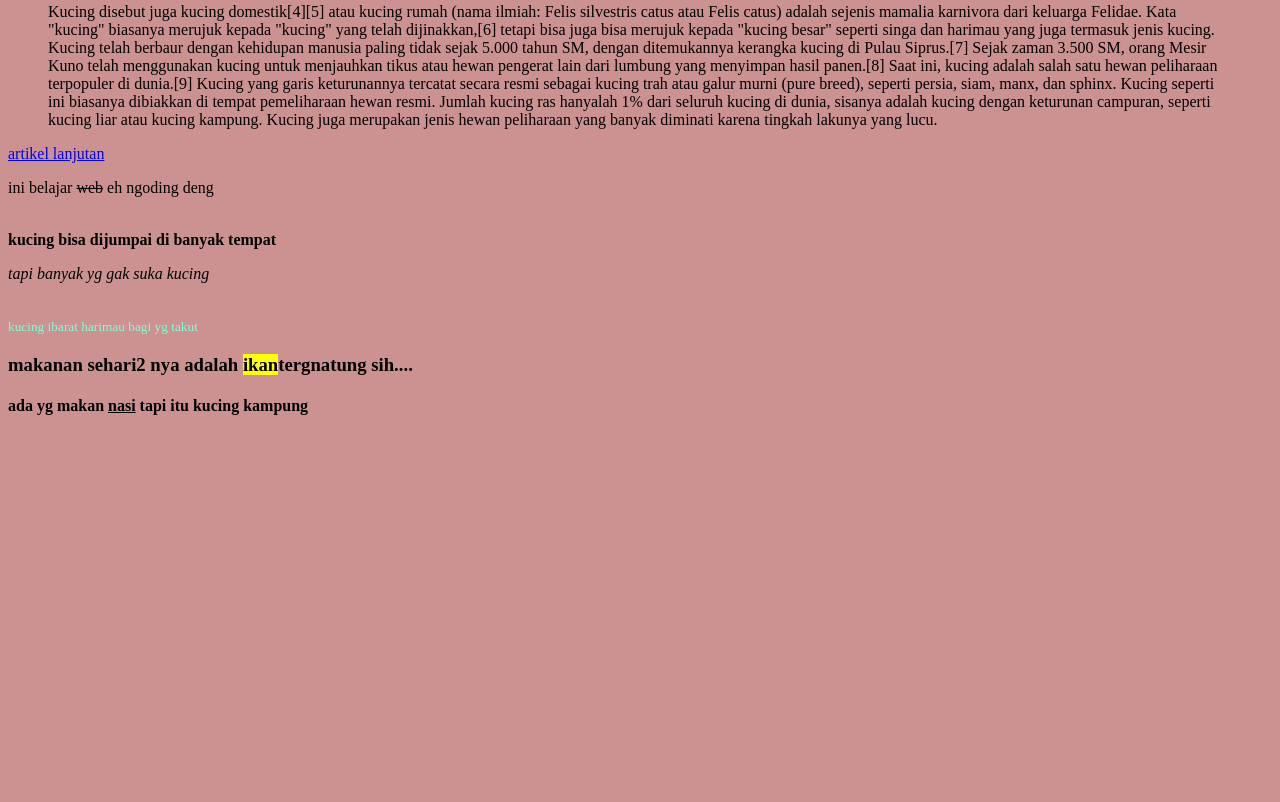
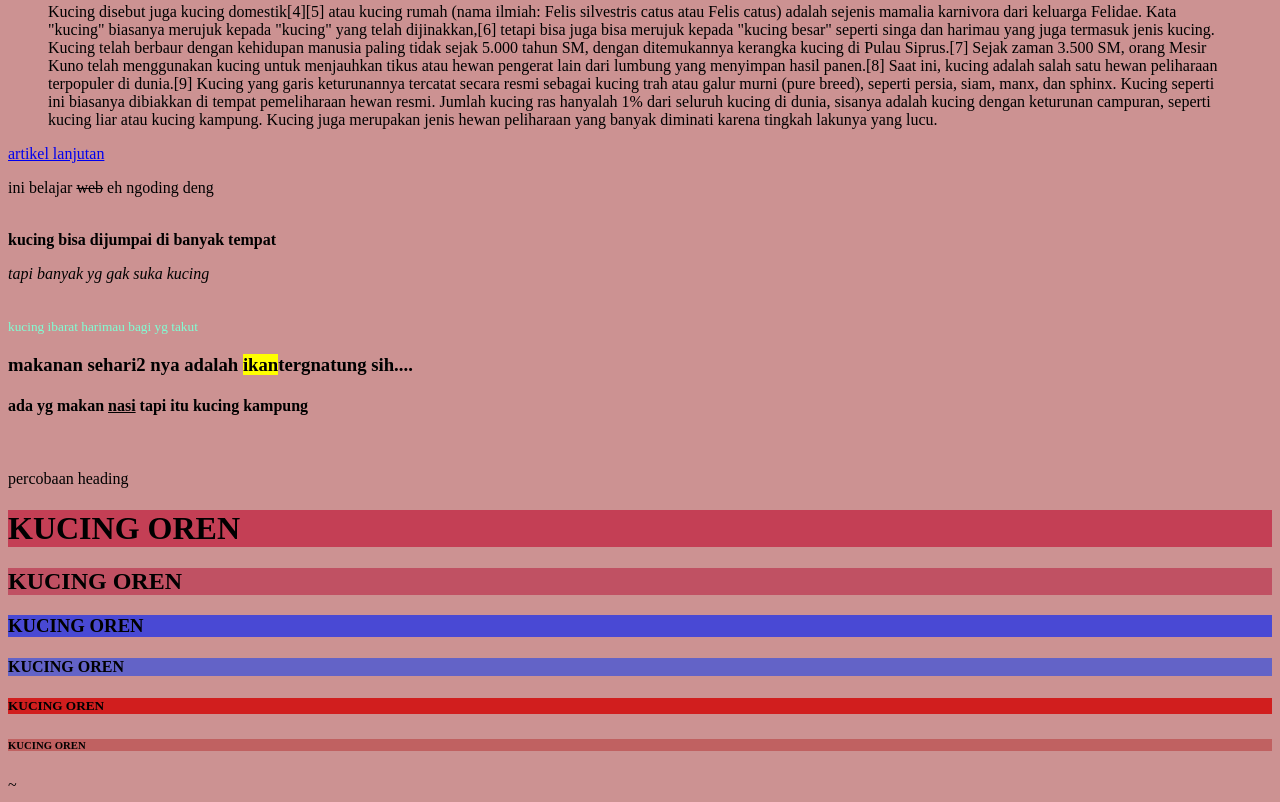
Before and after one commit to gheanida/belajar-html, a plain HTML site: page index.html in a window 1280 px wide. Shown: the part 615-1417 px from the top of the page. Before the commit the page ends 1051 px from the top, so only its background shows below. Drawn offline with Linux system fonts and the light colour scheme.

Commit message:
menambahkan isi

```diff
--- a/index.html
+++ b/index.html
@@ -34,6 +34,14 @@
     <small style="color:aquamarine">kucing ibarat harimau  bagi yg takut</small>
     <h3> makanan sehari2 nya adalah <mark>ikan</mark>tergnatung sih....</h3>
     <h4> ada yg makan <ins>nasi</ins> tapi itu kucing kampung</h4>
+    <br>
+    <p>percobaan heading</p>
+    <h1 style="background-color: rgb(196, 63, 85);">KUCING OREN</h1>
+    <h2 style="background-color: rgb(192, 81, 99);">KUCING OREN</h2>
+    <h3 style="background-color: rgb(73, 73, 212)">KUCING OREN</h3>
+    <h4 style="background-color: rgb(99, 99, 199);">KUCING OREN</h4>
+    <h5 style="background-color: rgb(209, 30, 30);">KUCING OREN</h5>
+    <h6 style="background-color:rgb(192, 97, 97);">KUCING OREN</h6>~
 
 
 
```
